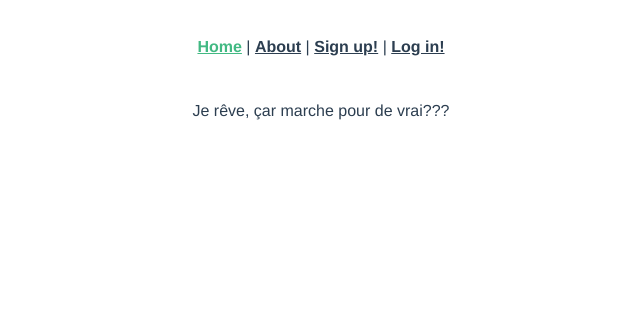
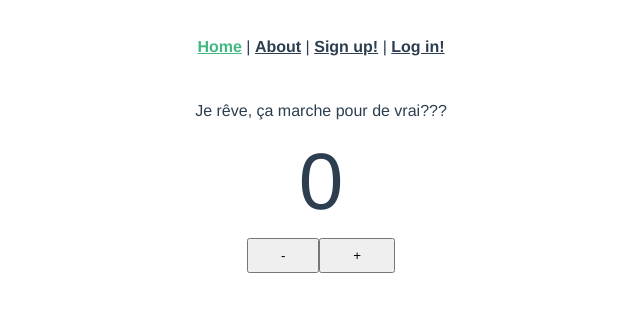
Before and after one commit to hhaurice/Herve_Haurice_7_240122, a Vue app in the folder frontend/: page / in a window 1280 px wide. Shown: the top 312 px of the page, without its empty margins (319-959 px from the left). Built offline with nearby package versions, Linux system fonts and the light colour scheme.

Commit message:
testing counter

```diff
--- a/frontend/src/store/index.js
+++ b/frontend/src/store/index.js
@@ -2,11 +2,18 @@ import { createStore } from 'vuex'
 
 export default createStore({
   state: {
-    msg: "Je rêve, çar marche pour de vrai???"
+    msg: "Je rêve, ça marche pour de vrai???",
+    counter: 0
   },
   getters: {
   },
   mutations: {
+    decreaseCounter(state) {
+      state.counter--
+    },
+    increaseCounter(state) {
+      state.counter++
+    }
   },
   actions: {
   },
--- a/frontend/src/views/HomeView.vue
+++ b/frontend/src/views/HomeView.vue
@@ -1,5 +1,10 @@
 <template>
-    <p class="msg">{{ $store.state.msg }} </p>
+    <p class="msg">{{ $store.state.msg }}</p>
+    <div class="counter">{{ $store.state.counter }}</div>
+    <div class="buttons">
+      <button @click="$store.commit('decreaseCounter')">-</button>
+      <button @click="$store.commit('increaseCounter')">+</button>
+    </div>
 </template>
 
 <script>
@@ -10,3 +15,17 @@ export default {
 }
 
 </script>
+
+<style>
+div {
+  margin-bottom: 10px;
+}
+
+.counter {
+  font-size: 80px;
+}
+
+.buttons button {
+  padding: 8px 32px 8px 32px;
+}
+</style>
```
